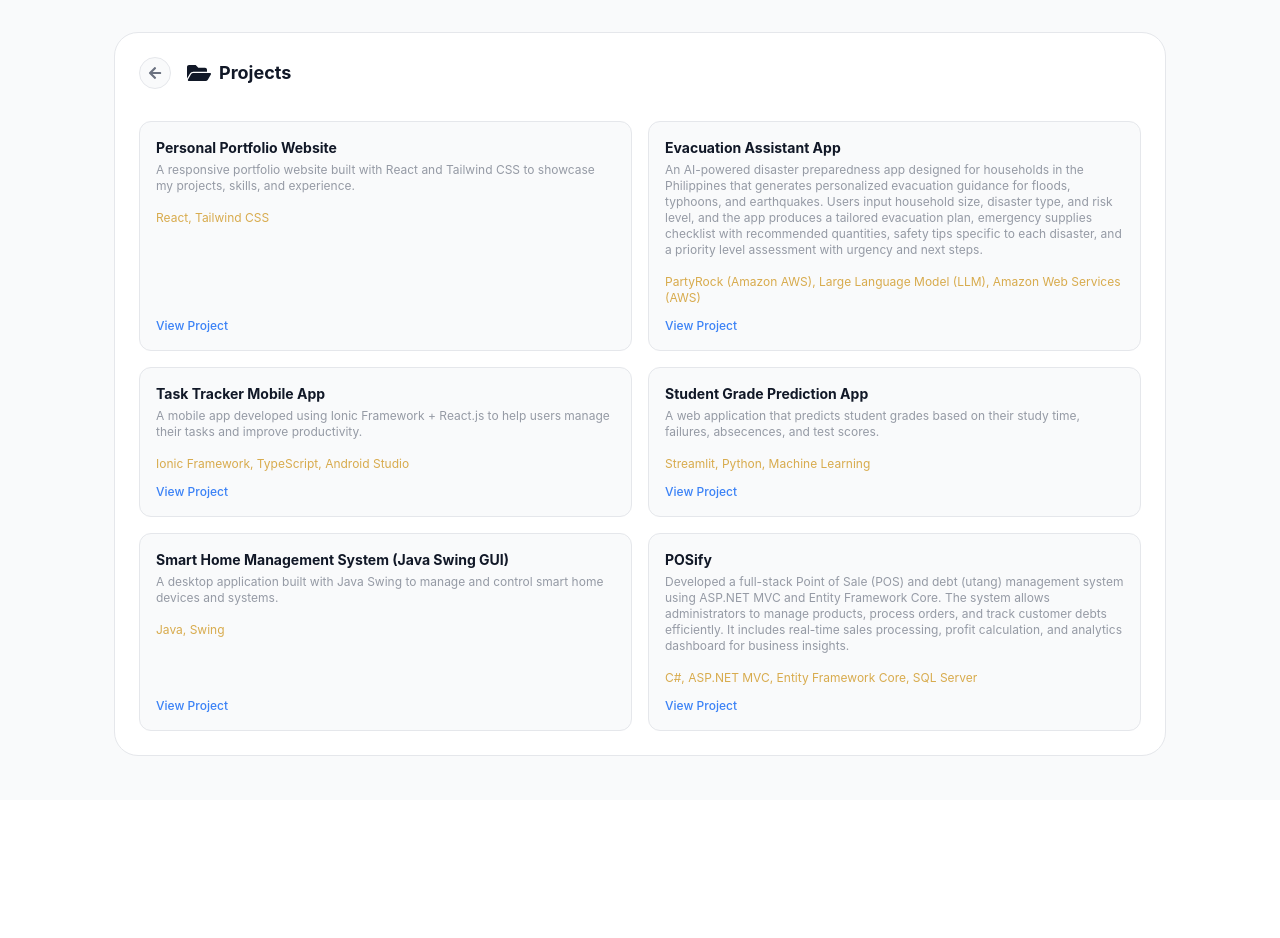
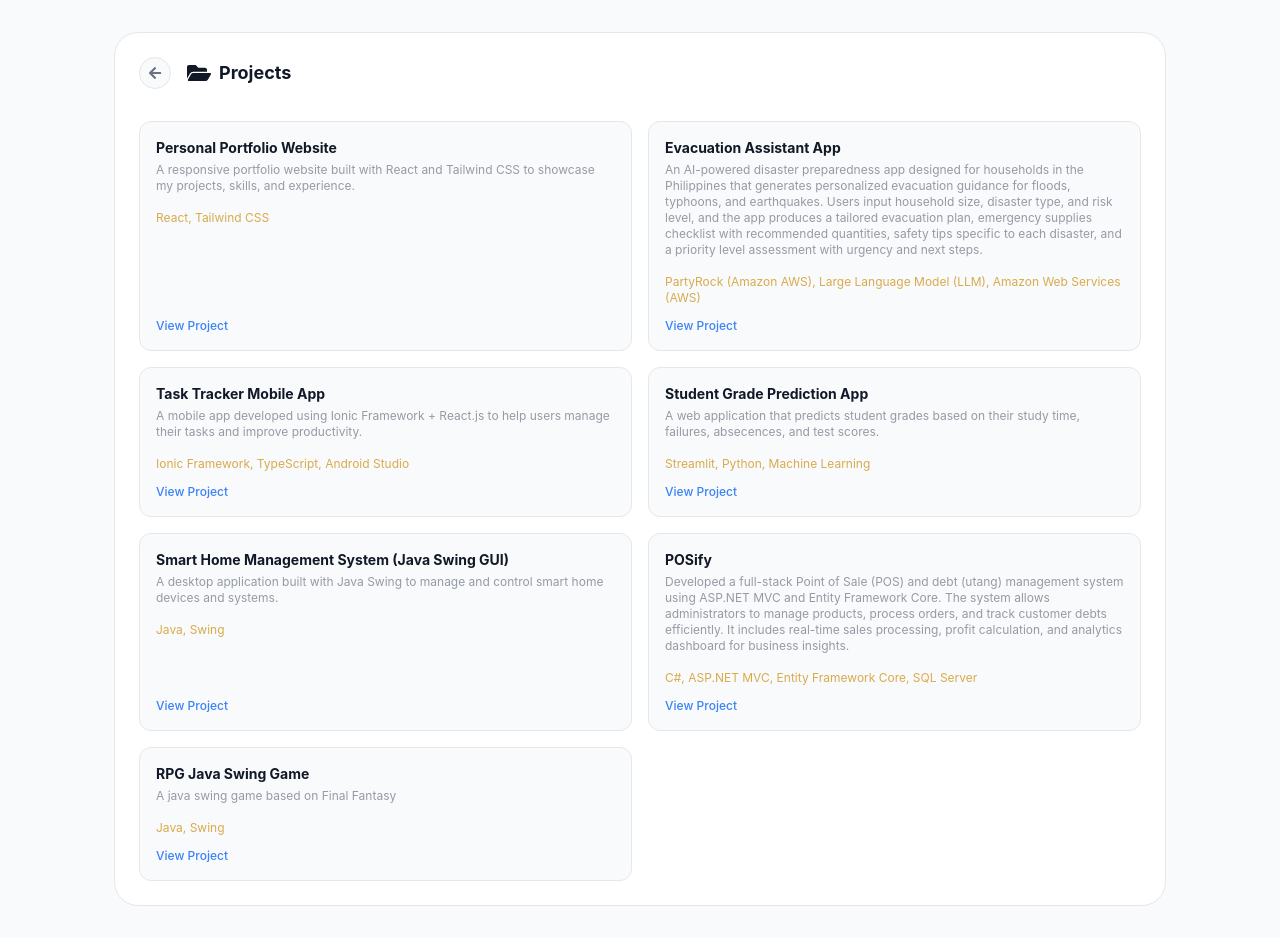
Before and after one commit to klint-droid/Portfolio, a React (Vite) app: page /all-projects in a window 1280 px wide. Before the commit the page ends 800 px from the top, so only its background shows below. Built offline with nearby package versions, Linux system fonts and the light colour scheme.

Commit message:
add java project

```diff
--- a/src/components/Projects.jsx
+++ b/src/components/Projects.jsx
@@ -11,10 +11,10 @@ const Projects = () => {
             year: "2026",
         },
         {
-            title: "Task Tracker Mobile App",
-            description: "A mobile app to manage tasks and track progress.",
-            link: "/TaskTracker.apk",
-            year: "2026",
+            title: "RPG Java Swing Game",
+            description: "A java swing game based on Final Fantasy",
+            link: "https://github.com/klint-droid/RPG",
+            year: "2025",
         }
     ]
 
--- a/src/pages/ProjectLists.jsx
+++ b/src/pages/ProjectLists.jsx
@@ -44,6 +44,12 @@ const ProjectLists = () => {
             description: "Developed a full-stack Point of Sale (POS) and debt (utang) management system using ASP.NET MVC and Entity Framework Core. The system allows administrators to manage products, process orders, and track customer debts efficiently. It includes real-time sales processing, profit calculation, and analytics dashboard for business insights.",
             tech: "C#, ASP.NET MVC, Entity Framework Core, SQL Server",
             link: "https://github.com/klint-droid/simple-pos"
+        },
+        {
+            name: "RPG Java Swing Game",
+            description: "A java swing game based on Final Fantasy",
+            tech: "Java, Swing",
+            link: "https://github.com/klint-droid/RPG"
         }
     ]
 
```
